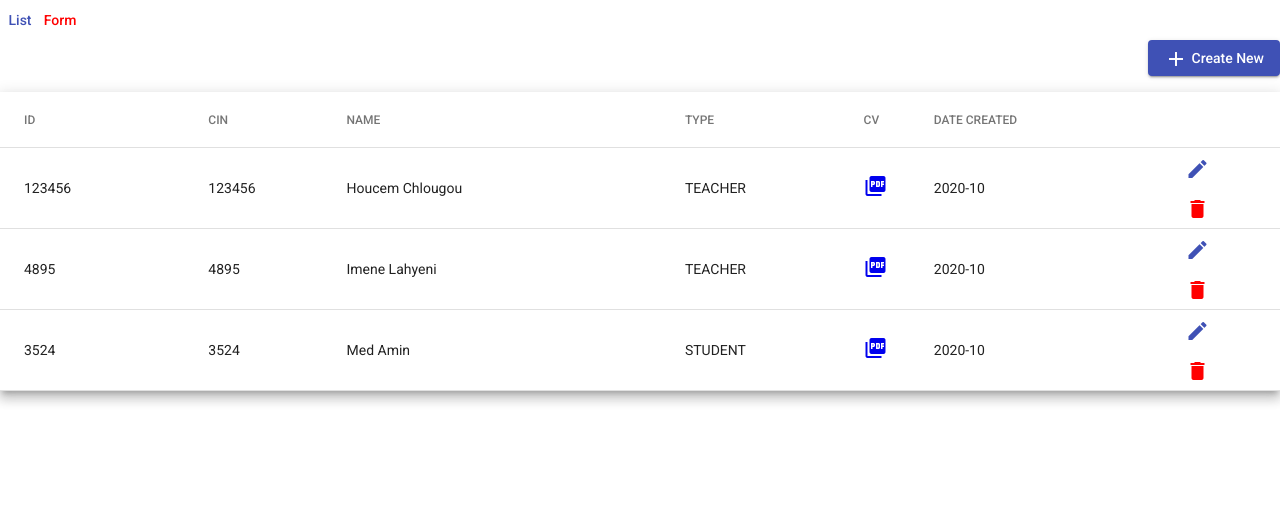
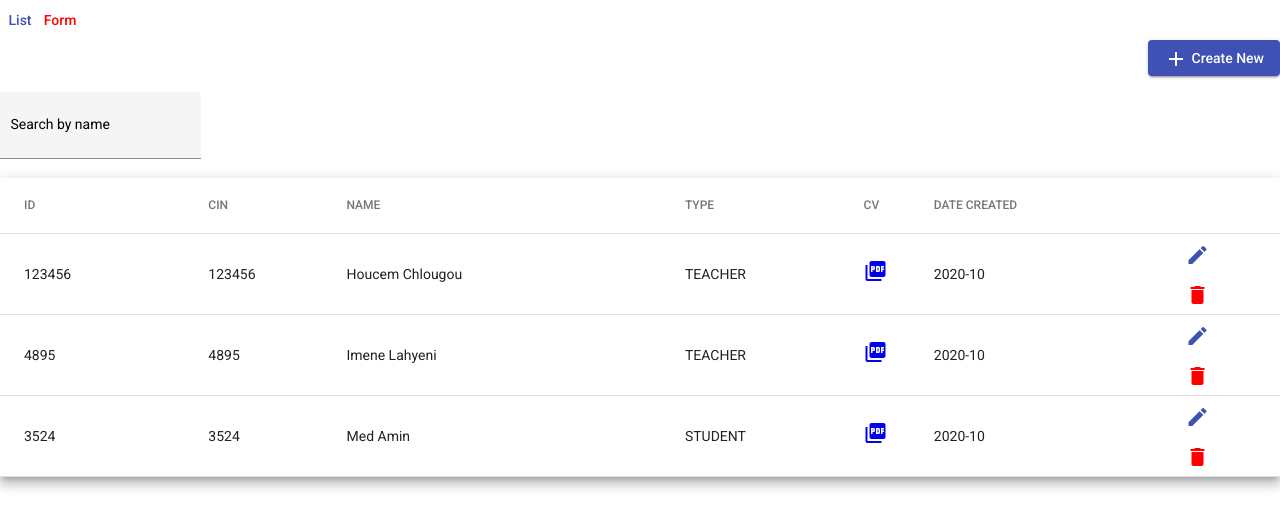
Before and after one commit to Denguiros/ProjetAngular, an Angular app: page /members in a window 1280 px wide. Shown: the top 528 px of the page. Built offline with nearby package versions, Linux system fonts and the light colour scheme.

Commit message:
Added popup for deletion and search bar to search in member list by member's name

```diff
--- a/src/app/member-list/member-list.component.html
+++ b/src/app/member-list/member-list.component.html
@@ -8,7 +8,15 @@
     <mat-icon>add</mat-icon> Create New
   </button>
 </div>
-
+<mat-form-field class="formField" appearance="fill">
+  <label class="custom-control-label">Search by name</label>
+  <input
+    type="text"
+    matInput
+    [(ngModel)]="fetchedName.name"
+    (ngModelChange)="searchMemebersByName(fetchedName.name)"
+  />
+</mat-form-field>
 <table
   mat-table
   [dataSource]="datasource"
@@ -74,7 +82,11 @@
           <mat-icon>edit</mat-icon>
         </button>
       </router-outlet>
-      <button mat-icon-button style="color: red" (click)="onRemove(element.id)">
+      <button
+        mat-icon-button
+        style="color: red"
+        (click)="openRemoveMemberDialog(element.id)"
+      >
         <mat-icon>delete</mat-icon>
       </button>
     </td>
--- a/src/app/member-list/member-list.component.ts
+++ b/src/app/member-list/member-list.component.ts
@@ -1,6 +1,8 @@
 import { Component, OnInit } from '@angular/core';
+import { MatDialog } from '@angular/material/dialog';
 import { Member } from 'src/models/member.model';
 import { MemberService } from 'src/services/member.service';
+import { RemoveMemberDialog } from './remove-member-dialog';
 @Component({
   selector: 'app-member-list',
   templateUrl: './member-list.component.html',
@@ -23,6 +25,9 @@ export class MemberListComponent implements OnInit {
     'createdDate',
     'actions',
   ];
+  fetchedName = {
+    name: '',
+  };
   getAllMembers() {
     this.datasource = this.memberService.tab;
   }
@@ -31,6 +36,28 @@ export class MemberListComponent implements OnInit {
       this.getAllMembers();
     });
   }
-  constructor(private memberService: MemberService) {}
+  searchMemebersByName(name: string) {
+    if (name != '') {
+      this.getAllMembers();
+      this.datasource = this.datasource.filter((member) =>
+        member.name.includes(name)
+      );
+    } else {
+      this.getAllMembers();
+    }
+  }
+  openRemoveMemberDialog(id: string) {
+    const dialogRef = this.dialog.open(RemoveMemberDialog);
+
+    dialogRef.afterClosed().subscribe((result) => {
+      if (result === true) {
+        this.onRemove(id);
+      }
+    });
+  }
+  constructor(
+    private memberService: MemberService,
+    private dialog: MatDialog
+  ) {}
   //TODO: Filter lists by name
 }
--- /dev/null
+++ b/src/app/member-list/remove-member-dialog.html
@@ -0,0 +1,11 @@
+<h2 mat-dialog-title>
+  Remove Member <mat-icon style="color: red">error</mat-icon>
+</h2>
+<mat-dialog-content class="mat-typography">
+  <h3 style="text-align: center">Are you sure ?</h3>
+  <p>This action can't be reverted</p>
+</mat-dialog-content>
+<mat-dialog-actions align="end">
+  <button mat-button mat-dialog-close>Cancel</button>
+  <button mat-button [mat-dialog-close]="true" cdkFocusInitial>Remove</button>
+</mat-dialog-actions>
--- /dev/null
+++ b/src/app/member-list/remove-member-dialog.ts
@@ -0,0 +1,6 @@
+import { Component } from '@angular/core';
+@Component({
+  selector: 'remove-member-dialog',
+  templateUrl: 'remove-member-dialog.html',
+})
+export class RemoveMemberDialog {}
```
Also changed, not shown: src/app/app.module.ts (+7 -1 lines).
